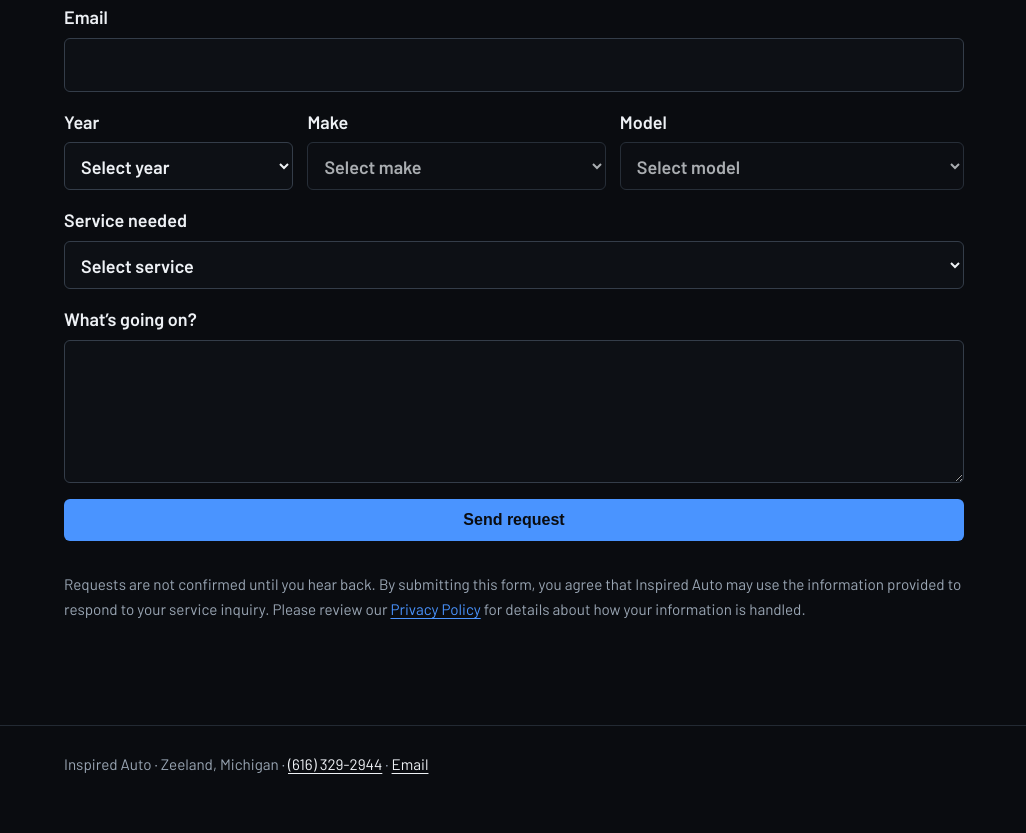
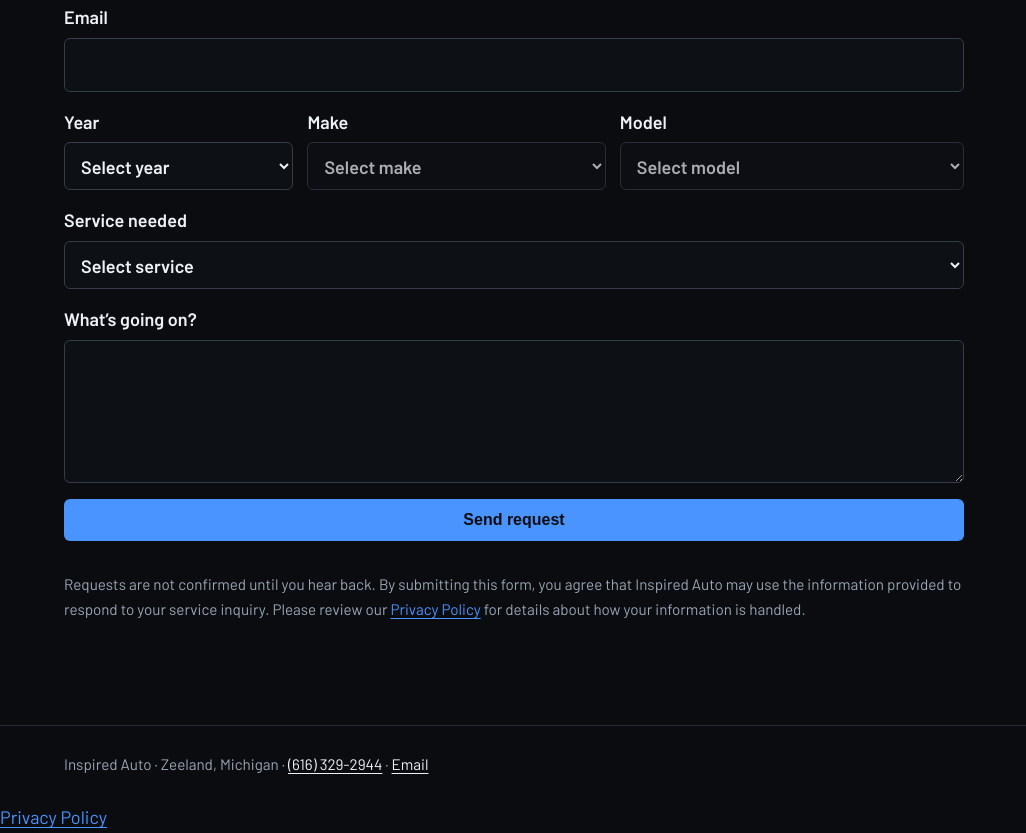
Before and after one commit to batvader/inspired-auto, a plain HTML site: page booking.html in a window 1280 px wide. Shown: the part 492-1325 px from the top of the page, without its empty margins (0-1026 px from the left). Before the commit the page ends 1295 px from the top, so only its background shows below. Drawn offline with nearby package versions, Linux system fonts and the light colour scheme.

Commit message:
Add Privacy Policy link to footer
Added a footer legal section with a Privacy Policy link.

```diff
--- a/booking.html
+++ b/booking.html
@@ -87,5 +87,6 @@ const sp=new URLSearchParams(location.search).get('service'),ss=document.querySe
 if(sp&&[...ss.options].some(o=>o.value===sp))ss.value=sp;
 </script>
 </div></main>
-<footer><div class="wrap">Inspired Auto · Zeeland, Michigan · <a href="tel:+16163292944">(616) 329-2944</a> · <a href="mailto:raiders7126@gmail.com">Email</a></div></footer>
+<footer><div class="wrap">Inspired Auto · Zeeland, Michigan · <a href="tel:+16163292944">(616) 329-2944</a> · <a href="mailto:raiders7126@gmail.com">Email</a></div></footer><div class="footer-legal"><a href="privacy-policy.html">Privacy Policy</a>
+        </div>
 </body></html>
```
